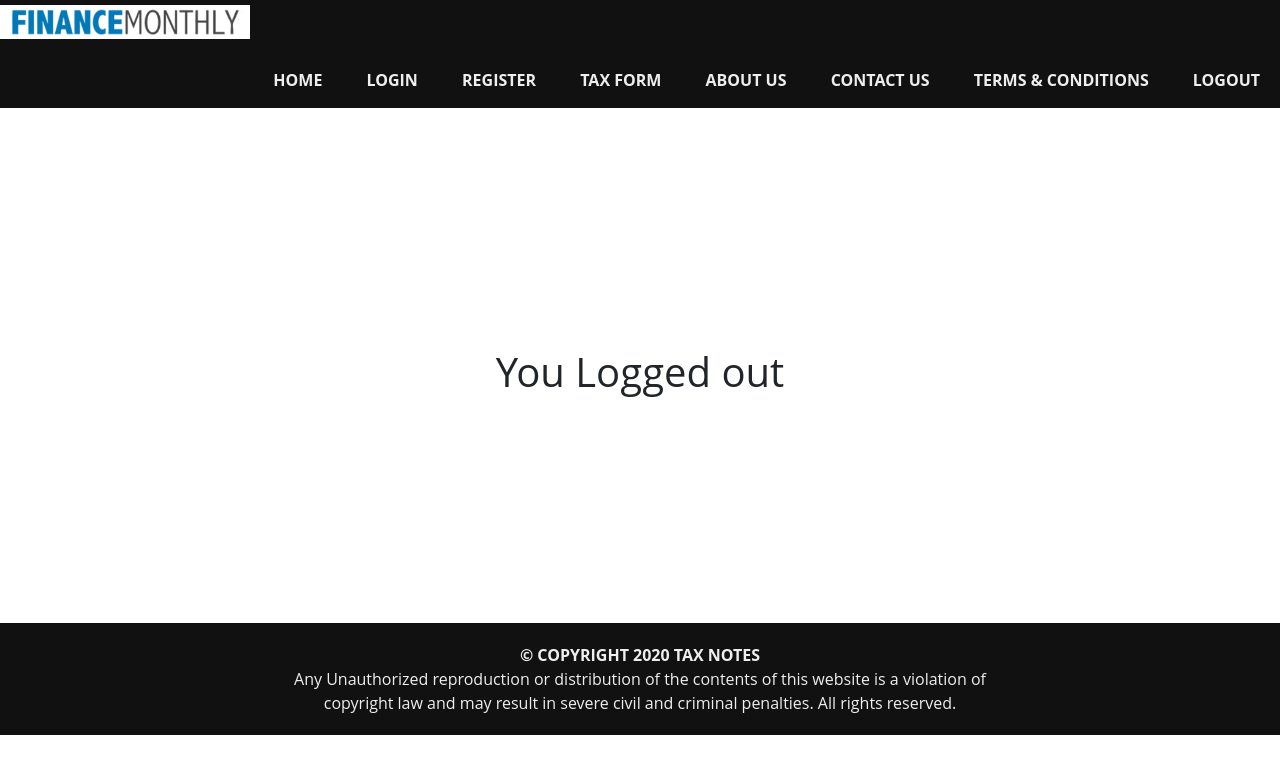
After one commit to anitasharma03/FlaskApp_TaxManagementSystem, a Flask app: page /logout in a window 1280 px wide. The commit adds this page. Shown: the top 774 px of the page. Run offline with Flask 2, Linux system fonts and the light colour scheme.

Commit message:
logout functionality added

```diff
--- a/templates/index.html
+++ b/templates/index.html
@@ -17,9 +17,11 @@
                     <li><a class="h6 text-uppercase" href="/home"><strong>Home</strong></a></li>
                     <li><a class="h6 text-uppercase" href="/login"><strong>Login</strong></a></li>
                     <li><a class="h6 text-uppercase" href="/register"><strong>Register</strong></a></li>
+                    <li><a class="h6 text-uppercase" href="/form"><strong>Tax Form</strong></a></li>
                     <li><a class="h6 text-uppercase" href="/aboutus"><strong>About Us</strong></a></li>
                     <li><a class="h6 text-uppercase" href="/contactus"><strong>Contact Us</strong></a></li>
                     <li><a class="h6 text-uppercase" href="/term"><strong>Terms & conditions</strong></a></li>
+                    <li><a class="h6 text-uppercase" href="/logout"><strong>Logout</strong></a></li>
                 </ul>
             </nav>
         </div>
--- /dev/null
+++ b/templates/logout.html
@@ -0,0 +1,15 @@
+{% extends "index.html" %}{% block content %}
+<main>
+    <div style="height: 250px; margin-top: 240px;">
+
+        <h1 class="text-center">You Logged out</h1>
+
+    </div>
+    <footer class="tm-footer">
+        <b>&copy; COPYRIGHT 2020 TAX NOTES</b>
+        <br /> Any Unauthorized reproduction or distribution of the contents of this website is a violation of
+        <br /> copyright law and may result in severe civil and criminal penalties. All rights reserved.
+    </footer>
+
+</main>
+{% endblock %}
```
